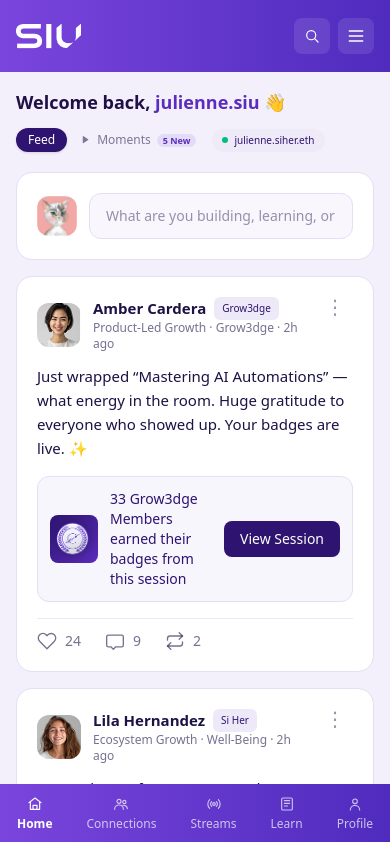
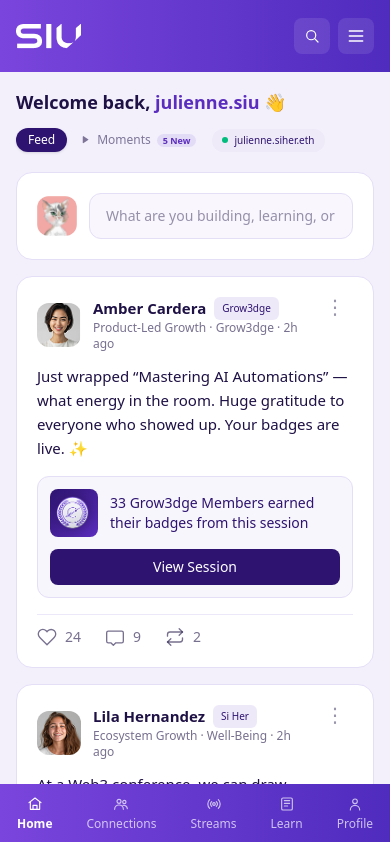
Before and after one commit to sulphitic7864/si-u, a Next.js app: page / in a window 390 px wide. Shown: the top 842 px of the page. Built offline with nearby package versions, Linux system fonts and the light colour scheme.

Commit message:
the badge callout in Feed.tsx. On mobile, the badge and message stay together, with the full-width “View Session” button below. From small screens onward.

```diff
--- a/features/home/Feed.tsx
+++ b/features/home/Feed.tsx
@@ -14,12 +14,14 @@ export function Feed() {
     </Card>
     {posts.map(post => <PostCard key={post.id} author={post.author} avatar={post.avatar} tag={post.tag} meta={post.meta} body={post.body} reactions={post.reactions}>
       {post.id === 1
-        ? <div className="mt-4 flex items-center gap-3 rounded-xl border border-border bg-page/60 p-3">
-          <div className="relative grid h-12 w-12 shrink-0 place-items-center overflow-hidden rounded-lg bg-gradient-to-br from-brand-deep to-brand">
-            <Image src="/assets/badge2.png" alt="Grow3dge badge" fill sizes="55px" className="scale-125 object-contain" />
+        ? <div className="mt-4 flex flex-col gap-3 rounded-xl border border-border bg-page/60 p-3 sm:flex-row sm:items-center">
+          <div className="flex min-w-0 items-center gap-3 sm:flex-1">
+            <div className="relative grid h-12 w-12 shrink-0 place-items-center overflow-hidden rounded-lg bg-gradient-to-br from-brand-deep to-brand">
+              <Image src="/assets/badge2.png" alt="Grow3dge badge" fill sizes="55px" className="scale-125 object-contain" />
+            </div>
+            <p className="min-w-0 flex-1 text-sm text-brand-deep">33 Grow3dge Members earned their badges from this session</p>
           </div>
-          <p className="min-w-0 flex-1 text-sm text-brand-deep">33 Grow3dge Members earned their badges from this session</p>
-          <RsvpButton title="How to Sell B2B in Web3" when="Thu Apr 2 · 10:00 PM" label="View Session" />
+          <RsvpButton title="How to Sell B2B in Web3" when="Thu Apr 2 · 10:00 PM" label="View Session" className="w-full sm:w-auto sm:shrink-0" />
         </div>
         : post.media && <MediaGrid count={post.mediaCount ?? 1} variant={post.media} />}
     </PostCard>)}
```
